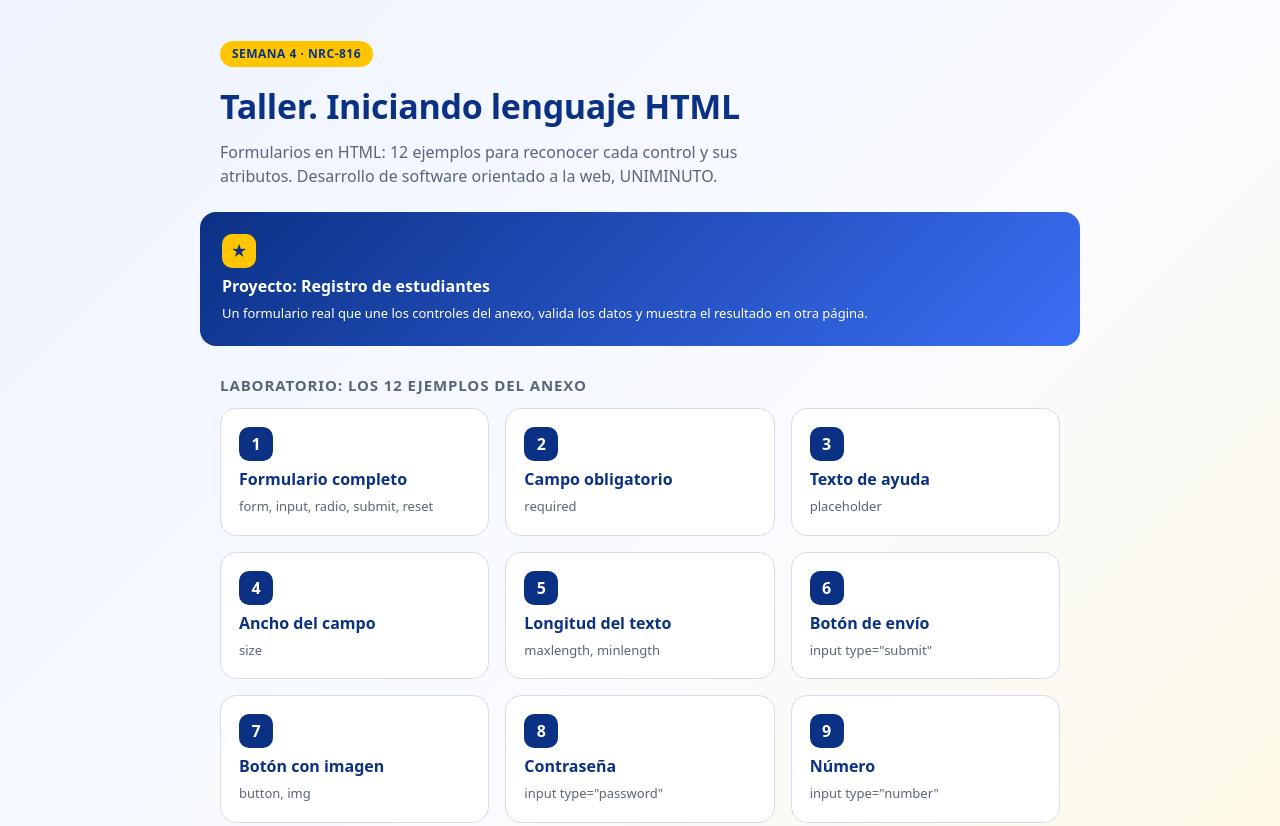
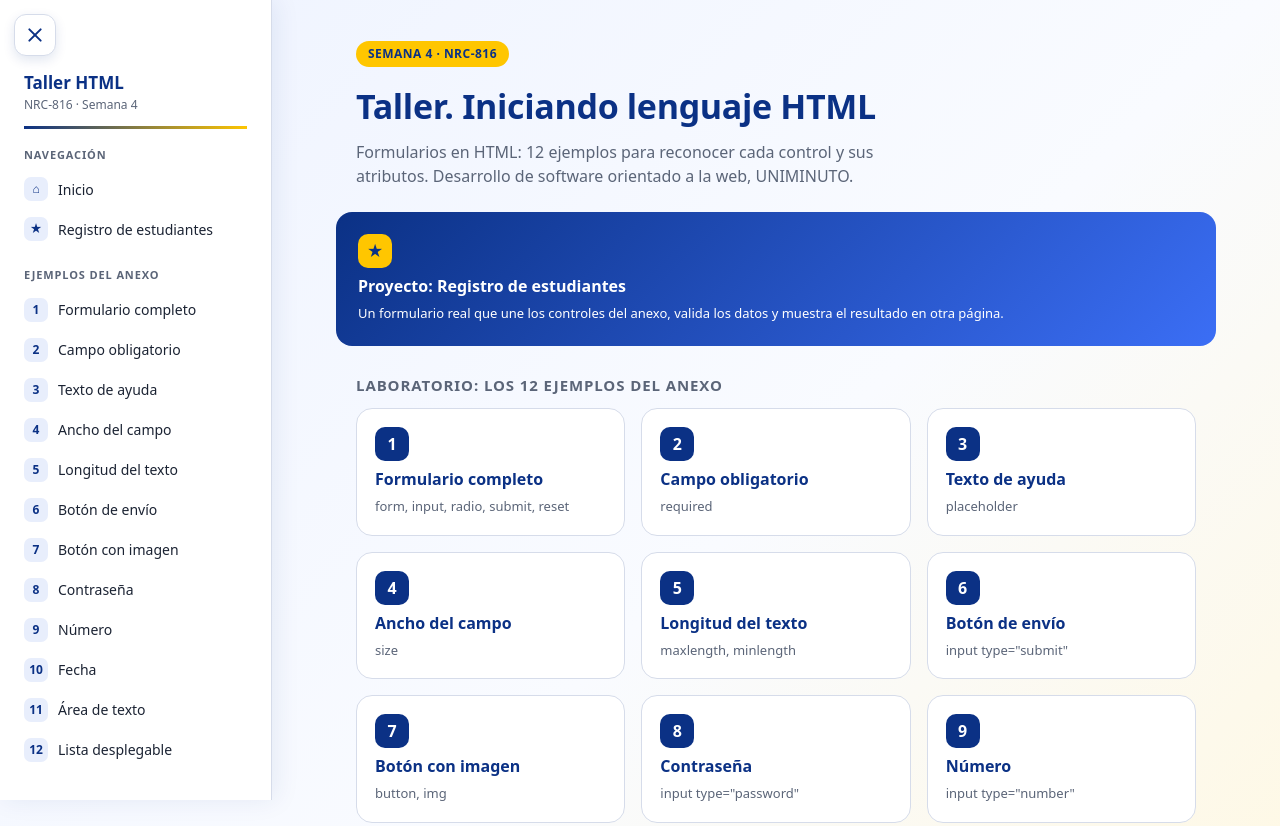
Before and after one commit to Lisca-1404/taller-html-formularios, a plain HTML site: page index.html in a window 1280 px wide. Shown: the top 826 px of the page. Drawn offline with Linux system fonts and the light colour scheme.

Commit message:
Agrega menú lateral retráctil a todas las páginas
Navegación entre el proyecto de registro y los 12 ejemplos; se abre y cierra
con un botón o Escape, recuerda su estado y aparece cerrado en el celular.

Co-Authored-By: Claude Sonnet 5.5 <noreply@anthropic.com>
Claude-Session: https://claude.ai/code/session_017VCzbJqoE4dNamDm3yyvyA

```diff
--- a/ejemplos/estilos.css
+++ b/ejemplos/estilos.css
@@ -104,3 +104,48 @@ main.ancho { max-width: 760px; }
 .formulario input[type=radio]:invalid { outline: none; }
 .formulario input:user-invalid { border-color: var(--error); box-shadow: 0 0 0 3px rgba(217, 48, 37, .16); }
 .formulario input[type=radio]:user-invalid { outline: 2px solid var(--error); outline-offset: 2px; box-shadow: none; }
+
+/* ===== Menú lateral retráctil ===== */
+.menu-toggle {
+  position: fixed; top: 14px; left: 14px; z-index: 1001; width: 42px; height: 42px; padding: 0;
+  display: grid; place-items: center; border-radius: 12px; cursor: pointer;
+  color: var(--azul); background: #fff; border: 1px solid var(--borde);
+  box-shadow: 0 4px 12px rgba(11, 49, 133, .12);
+}
+.menu-toggle:hover { transform: none; background: #f1f5ff; box-shadow: 0 4px 12px rgba(11, 49, 133, .18); }
+.menu-toggle:focus-visible, .menu-lateral a:focus-visible { outline: 3px solid var(--azul-claro); outline-offset: 2px; }
+.menu-toggle .barras, .menu-toggle .barras::before, .menu-toggle .barras::after {
+  display: block; width: 18px; height: 2px; border-radius: 2px; background: currentColor; transition: transform .2s, background .2s, top .2s;
+}
+.menu-toggle .barras { position: relative; }
+.menu-toggle .barras::before, .menu-toggle .barras::after { content: ""; position: absolute; left: 0; }
+.menu-toggle .barras::before { top: -6px; }
+.menu-toggle .barras::after { top: 6px; }
+body.menu-abierto .menu-toggle .barras { background: transparent; }
+body.menu-abierto .menu-toggle .barras::before { top: 0; transform: rotate(45deg); }
+body.menu-abierto .menu-toggle .barras::after { top: 0; transform: rotate(-45deg); }
+
+.menu-lateral {
+  position: fixed; top: 0; bottom: 0; left: 0; z-index: 1000; width: 272px; padding: 70px 14px 24px; overflow-y: auto;
+  background: #fff; border-right: 1px solid var(--borde); box-shadow: 4px 0 24px rgba(11, 49, 133, .08);
+  transform: translateX(-100%); visibility: hidden; transition: transform .25s ease, visibility 0s linear .25s;
+}
+body.menu-abierto .menu-lateral { transform: none; visibility: visible; transition-delay: 0s; }
+.menu-lateral .marca { display: flex; flex-direction: column; margin: 0 10px 8px; padding-bottom: 12px; border-bottom: 3px solid transparent; border-image: linear-gradient(90deg, var(--azul), var(--amarillo)) 1; }
+.menu-lateral .marca strong { color: var(--azul); font-size: 17px; }
+.menu-lateral .marca span { color: var(--suave); font-size: 12px; }
+.menu-lateral h2 { margin: 18px 10px 6px; font-size: 11px; letter-spacing: .08em; text-transform: uppercase; color: var(--suave); }
+.menu-lateral a { display: flex; align-items: center; gap: 10px; padding: 8px 10px; border-radius: 10px; color: var(--texto); font-size: 14px; text-decoration: none; }
+.menu-lateral a:hover { background: #f1f5ff; }
+.menu-lateral a[aria-current="page"] { background: var(--azul); color: #fff; font-weight: 600; }
+.menu-lateral .n { flex: none; min-width: 24px; height: 24px; display: grid; place-items: center; border-radius: 7px; background: #e8eefc; color: var(--azul); font-size: 12px; font-weight: 700; }
+.menu-lateral a[aria-current="page"] .n { background: var(--amarillo); }
+.menu-fondo { position: fixed; inset: 0; z-index: 999; background: rgba(15, 23, 42, .35); opacity: 0; pointer-events: none; transition: opacity .25s; }
+body.menu-abierto .menu-fondo { opacity: 1; pointer-events: auto; }
+@media (min-width: 900px) {
+  body { transition: padding-left .25s ease; }
+  body.menu-abierto { padding-left: 272px; }
+  .menu-fondo { display: none; }
+}
+@media (max-width: 899px) { body { padding-top: 60px; } }
+@media (prefers-reduced-motion: reduce) { .menu-lateral, body, .menu-fondo, .menu-toggle .barras, .menu-toggle .barras::before, .menu-toggle .barras::after { transition: none !important; } }
--- a/index.html
+++ b/index.html
@@ -31,5 +31,6 @@
     <a class="tarjeta" href="ejemplos/11-textarea.html"><span class="num">11</span><strong>Área de texto</strong><span class="desc">textarea: rows, cols</span></a>
     <a class="tarjeta" href="ejemplos/12-select.html"><span class="num">12</span><strong>Lista desplegable</strong><span class="desc">select, option, selected</span></a>
   </nav>
+<script src="js/menu.js"></script>
 </body>
 </html>
--- /dev/null
+++ b/js/menu.js
@@ -0,0 +1,95 @@
+/* Menú lateral retráctil.
+   Se crea desde JavaScript para no tocar el código HTML de los ejemplos del anexo.
+   Las rutas se calculan a partir de la ubicación de este archivo (js/menu.js),
+   así los enlaces funcionan igual desde la raíz y desde la carpeta ejemplos/. */
+(function () {
+  var script = document.currentScript;
+  var base = new URL('../', script.src).href;
+
+  var ejemplos = [
+    ['01-formulario-completo', 'Formulario completo'],
+    ['02-required', 'Campo obligatorio'],
+    ['03-placeholder', 'Texto de ayuda'],
+    ['04-size', 'Ancho del campo'],
+    ['05-maxlength-minlength', 'Longitud del texto'],
+    ['06-submit', 'Botón de envío'],
+    ['07-button-img', 'Botón con imagen'],
+    ['08-password', 'Contraseña'],
+    ['09-number', 'Número'],
+    ['10-date', 'Fecha'],
+    ['11-textarea', 'Área de texto'],
+    ['12-select', 'Lista desplegable']
+  ];
+
+  function el(tag, clase, texto) {
+    var e = document.createElement(tag);
+    if (clase) e.className = clase;
+    if (texto) e.textContent = texto;
+    return e;
+  }
+  function enlace(href, etiqueta, num) {
+    var a = el('a');
+    a.href = base + href;
+    if (num) a.appendChild(el('span', 'n', num));
+    a.appendChild(document.createTextNode(etiqueta));
+    var actual = location.pathname.split('/').slice(-2).join('/');
+    var destino = (base + href).split('/').slice(-2).join('/');
+    if (actual === destino) a.setAttribute('aria-current', 'page');
+    return a;
+  }
+
+  /* Botón de abrir y cerrar */
+  var boton = el('button', 'menu-toggle');
+  boton.type = 'button';
+  boton.setAttribute('aria-controls', 'menu-lateral');
+  boton.appendChild(el('span', 'barras'));
+
+  /* Panel lateral */
+  var menu = el('nav', 'menu-lateral');
+  menu.id = 'menu-lateral';
+  menu.setAttribute('aria-label', 'Menú principal');
+  var marca = el('div', 'marca');
+  marca.appendChild(el('strong', '', 'Taller HTML'));
+  marca.appendChild(el('span', '', 'NRC-816 · Semana 4'));
+  menu.appendChild(marca);
+
+  menu.appendChild(el('h2', '', 'Navegación'));
+  menu.appendChild(enlace('index.html', 'Inicio', '⌂'));
+  menu.appendChild(enlace('registro.html', 'Registro de estudiantes', '★'));
+
+  menu.appendChild(el('h2', '', 'Ejemplos del anexo'));
+  ejemplos.forEach(function (par, i) {
+    menu.appendChild(enlace('ejemplos/' + par[0] + '.html', par[1], String(i + 1)));
+  });
+
+  var fondo = el('div', 'menu-fondo');
+
+  function abierto() { return document.body.classList.contains('menu-abierto'); }
+  function esEscritorio() { return window.matchMedia('(min-width: 900px)').matches; }
+  function guardar(v) { try { localStorage.setItem('menuAbierto', v ? '1' : '0'); } catch (e) {} }
+  function leer() { try { return localStorage.getItem('menuAbierto'); } catch (e) { return null; } }
+
+  function poner(v, recordar) {
+    document.body.classList.toggle('menu-abierto', v);
+    boton.setAttribute('aria-expanded', v ? 'true' : 'false');
+    boton.setAttribute('aria-label', v ? 'Cerrar menú' : 'Abrir menú');
+    if (recordar && esEscritorio()) guardar(v);
+  }
+
+  boton.addEventListener('click', function () { poner(!abierto(), true); });
+  fondo.addEventListener('click', function () { poner(false, false); });
+  document.addEventListener('keydown', function (e) {
+    if (e.key === 'Escape' && abierto()) { poner(false, true); boton.focus(); }
+  });
+  /* En pantallas pequeñas, al elegir una página el menú se cierra */
+  menu.addEventListener('click', function (e) {
+    if (e.target.closest('a') && !esEscritorio()) poner(false, false);
+  });
+
+  document.body.appendChild(boton);
+  document.body.appendChild(menu);
+  document.body.appendChild(fondo);
+
+  /* Escritorio: abierto por defecto (o como lo dejó la persona). Celular: cerrado. */
+  poner(esEscritorio() ? leer() !== '0' : false, false);
+})();
```
Also changed, not shown: ejemplos/01-formulario-completo.html (+1 -0 lines), ejemplos/02-required.html (+1 -0 lines), ejemplos/03-placeholder.html (+1 -0 lines), ejemplos/04-size.html (+1 -0 lines), ejemplos/05-maxlength-minlength.html (+1 -0 lines), ejemplos/06-submit.html (+1 -0 lines), ejemplos/07-button-img.html (+1 -0 lines), ejemplos/08-password.html (+1 -0 lines), ejemplos/09-number.html (+1 -0 lines), ejemplos/10-date.html (+1 -0 lines), ejemplos/11-textarea.html (+1 -0 lines), ejemplos/12-select.html (+1 -0 lines), registro.html (+1 -0 lines), resultado.html (+1 -0 lines), 3 other files.
